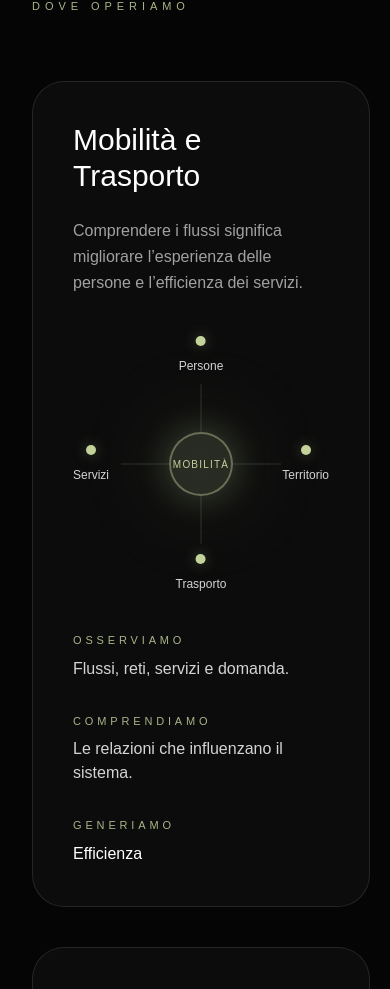
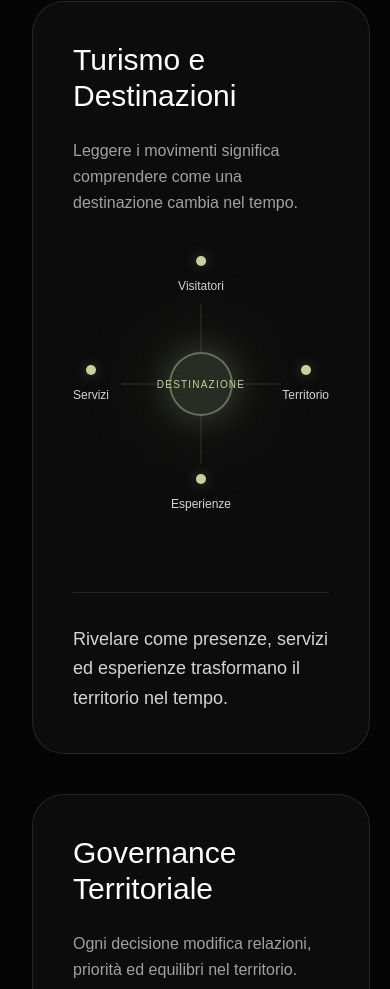
Before and after one commit to Moov3nt/moovento-experience, a Next.js app: page /ambiti in a window 390 px wide. Shown: the part 1011-2000 px from the top of the page. Built offline with nearby package versions, Linux system fonts and the light colour scheme.

Commit message:
Complete Ambiti page responsive experience

```diff
--- a/components/AmbitiCTA.tsx
+++ b/components/AmbitiCTA.tsx
@@ -25,11 +25,10 @@ export default function AmbitiCTA() {
         </p>
 
         <p className="mx-auto mt-10 max-w-2xl text-xl leading-9 text-white/45">
-          Non partiamo dalla tecnologia.
+          Non partiamo da una soluzione predefinita.
           <br />
-          Partiamo dal tuo sistema,
-          dalle sue relazioni e dagli obiettivi
-          che vuoi raggiungere.
+          Partiamo da ciò che vuoi comprendere,
+          migliorare o trasformare.
         </p>
 
         <div className="mt-24">
--- a/components/AmbitiHero.tsx
+++ b/components/AmbitiHero.tsx
@@ -9,7 +9,7 @@ export default function AmbitiHero() {
           AMBITI
         </span>
 
-        <h1 className="mt-8 max-w-5xl text-[56px] leading-[1.02] tracking-[-0.04em] font-light md:text-[88px]">
+        <h1 className="mt-8 max-w-5xl text-[56px] font-light leading-[1.02] tracking-[-0.04em] md:text-[88px]">
           Ogni sistema
           <br />
           complesso può
@@ -18,10 +18,11 @@ export default function AmbitiHero() {
         </h1>
 
         <p className="mt-14 max-w-3xl text-xl leading-relaxed text-neutral-400">
-          Il metodo Moovento si applica a contesti diversi
-          mantenendo lo stesso principio: rendere leggibili
-          le relazioni per supportare decisioni più
-          consapevoli.
+          Cambiano i contesti, le scale e le domande.
+          <br />
+          Resta la necessità di comprendere come le parti
+          <br />
+          di un sistema si influenzano tra loro.
         </p>
 
       </div>
--- a/components/ApplicationCard.tsx
+++ b/components/ApplicationCard.tsx
@@ -1,11 +1,11 @@
 "use client";
+
 import RelationGraph from "./RelationGraph";
+
 type Props = {
   title: string;
   description: string;
-  observe: string;
-  understand: string;
-  impact: string;
+  implication: string;
 
   graph: {
     center: string;
@@ -13,21 +13,22 @@ type Props = {
     left: string;
     right: string;
     bottom: string;
-    };
+  };
 };
 
 export default function ApplicationCard({
   title,
   description,
-  observe,
-  understand,
-  impact,
+  implication,
   graph,
 }: Props) {
   return (
     <div
       className="
         group
+        flex
+        h-full
+        flex-col
         rounded-[32px]
         border
         border-white/10
@@ -49,41 +50,13 @@ export default function ApplicationCard({
 
       <RelationGraph {...graph} />
 
-
-      <div className="mt-10 space-y-8">
-
-        <div>
-          <div className="text-[11px] uppercase tracking-[0.35em] text-[#A8B68A]">
-            OSSERVIAMO
-          </div>
-
-          <p className="mt-2 text-neutral-300">
-            {observe}
+      <div className="mt-auto pt-10">
+        <div className="border-t border-white/10 pt-8">
+          <p className="text-lg leading-relaxed text-neutral-300">
+            {implication}
           </p>
         </div>
-
-        <div>
-          <div className="text-[11px] uppercase tracking-[0.35em] text-[#A8B68A]">
-            COMPRENDIAMO
-          </div>
-
-          <p className="mt-2 text-neutral-300">
-            {understand}
-          </p>
-        </div>
-
-        <div>
-          <div className="text-[11px] uppercase tracking-[0.35em] text-[#A8B68A]">
-            GENERIAMO
-          </div>
-
-          <p className="mt-2 text-white">
-            {impact}
-          </p>
-        </div>
-
       </div>
-
     </div>
   );
 }
--- a/components/ApplicationGrid.tsx
+++ b/components/ApplicationGrid.tsx
@@ -4,12 +4,39 @@ import ApplicationCard from "./ApplicationCard";
 
 const applications = [
   {
+    title: "Turismo e Destinazioni",
+    description:
+      "Leggere i movimenti significa comprendere come una destinazione cambia nel tempo.",
+    implication:
+      "Rivelare come presenze, servizi ed esperienze trasformano il territorio nel tempo.",
+    graph: {
+      center: "Destinazione",
+      top: "Visitatori",
+      left: "Servizi",
+      right: "Territorio",
+      bottom: "Esperienze",
+    },
+  },
+  {
+    title: "Governance Territoriale",
+    description:
+      "Ogni decisione modifica relazioni, priorità ed equilibri nel territorio.",
+    implication:
+      "Rendere visibili dipendenze e conseguenze prima che diventino criticità.",
+    graph: {
+      center: "Territorio",
+      top: "Cittadini",
+      left: "Servizi",
+      right: "Imprese",
+      bottom: "Infrastrutture",
+    },
+  },
+  {
     title: "Mobilità e Trasporto",
     description:
-      "Comprendere i flussi significa migliorare l’esperienza delle persone e l’efficienza dei servizi.",
-    observe: "Flussi, reti, servizi e domanda.",
-    understand: "Le relazioni che influenzano il sistema.",
-    impact: "Efficienza",
+      "I flussi cambiano continuamente il modo in cui persone, reti e servizi si incontrano.",
+    implication:
+      "Comprendere dove la rete perde equilibrio e come i flussi si redistribuiscono.",
     graph: {
       center: "Mobilità",
       top: "Persone",
@@ -22,9 +49,8 @@ const applications = [
     title: "Eventi e Grandi Flussi",
     description:
       "Ogni evento modifica temporaneamente l’equilibrio di un territorio.",
-    observe: "Persone, mobilità e servizi.",
-    understand: "Come cambia il sistema.",
-    impact: "Coordinamento",
+    implication:
+      "Anticipare come una concentrazione temporanea modifica il sistema intorno a sé.",
     graph: {
       center: "Evento",
       top: "Visitatori",
@@ -34,42 +60,11 @@ const applications = [
     },
   },
   {
-    title: "Turismo e Destinazioni",
-    description:
-      "Leggere i movimenti significa valorizzare il territorio nel tempo.",
-    observe: "Visitatori, attrazioni e servizi.",
-    understand: "La distribuzione dei flussi.",
-    impact: "Sostenibilità",
-    graph: {
-      center: "Destinazione",
-      top: "Visitatori",
-      left: "Servizi",
-      right: "Territorio",
-      bottom: "Esperienze",
-    },
-  },
-  {
-    title: "Governance Territoriale",
-    description:
-      "Decisioni migliori nascono da una visione condivisa.",
-    observe: "Attori, dati e infrastrutture.",
-    understand: "Le interdipendenze del sistema.",
-    impact: "Decisioni",
-    graph: {
-      center: "Territorio",
-      top: "Cittadini",
-      left: "Servizi",
-      right: "Imprese",
-      bottom: "Infrastrutture",
-    },
-  },
-  {
     title: "Infrastrutture e Servizi",
     description:
-      "Ogni infrastruttura è parte di una rete più ampia.",
-    observe: "Servizi, reti e utilizzo.",
-    understand: "Come ogni elemento influenza gli altri.",
-    impact: "Resilienza",
+      "Ogni infrastruttura è parte di una rete più ampia di utilizzi, servizi e dipendenze.",
+    implication:
+      "Riconoscere come utilizzo, servizi e infrastrutture si influenzano prima che una fragilità diventi interruzione.",
     graph: {
       center: "Rete",
       top: "Servizi",
@@ -82,7 +77,7 @@ const applications = [
 
 export default function ApplicationGrid() {
   return (
-    <section className="relative py-40 text-white">
+    <section className="relative py-40  pt-20 text-white">
       <div className="mx-auto max-w-7xl px-8 lg:px-16">
 
         <span className="text-[11px] uppercase tracking-[0.45em] text-[#A8B68A]">
@@ -90,14 +85,18 @@ export default function ApplicationGrid() {
         </span>
 
         <div className="mt-16 grid gap-10 lg:grid-cols-2">
-
-          {applications.map((item) => (
-            <ApplicationCard
+          {applications.map((item, index) => (
+            <div
               key={item.title}
-              {...item}
-            />
+              className={
+                index === applications.length - 1
+                  ? "lg:col-span-2 lg:mx-auto lg:w-[calc(50%-1.25rem)]"
+                  : ""
+              }
+            >
+              <ApplicationCard {...item} />
+            </div>
           ))}
-
         </div>
 
       </div>
--- a/components/ImpactSection.tsx
+++ b/components/ImpactSection.tsx
@@ -91,9 +91,9 @@ export default function ImpactSection() {
         <div className="mt-24 max-w-4xl">
 
           <p className="text-3xl font-light leading-relaxed text-neutral-300">
-            Il valore non nasce dai dati.
+            Il valore emerge quando comprendere
             <br />
-            Nasce dalla capacità di comprenderne le relazioni.
+            diventa capacità di agire.
           </p>
 
         </div>
--- a/components/MethodSection.tsx
+++ b/components/MethodSection.tsx
@@ -20,10 +20,11 @@ export default function MethodSection() {
         </h2>
 
         <p className="mt-12 max-w-2xl text-xl leading-relaxed text-neutral-400">
-          Ogni sistema evolve continuamente.
-          Comprenderne le connessioni significa
-          leggere ciò che accade oggi e supportare
-          decisioni migliori per ciò che accadrà domani.
+          Ogni sistema evolve continuamente. Leggere
+          come un cambiamento si propaga significa
+          comprendere ciò che accade oggi e valutare
+          con maggiore consapevolezza ciò che può
+          accadere domani.
         </p>
 
         <div className="mt-32">
```
